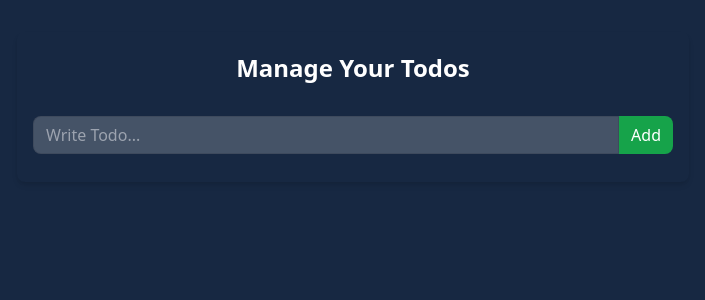
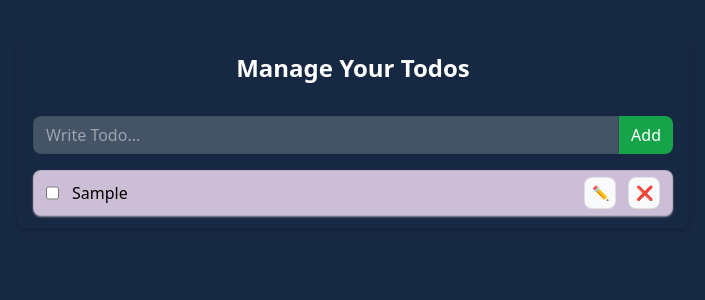
Before and after one commit to Abu-bakar-webdeveloper/todoapp, a React (Create React App) app: page / in a window 1280 px wide. Both pictures are taken after typing "Sample" into the empty fields and a click on the button "Add". Shown: the top 300 px of the page, without its empty margins (287-992 px from the left). Built offline with nearby package versions, Linux system fonts and the light colour scheme.

Commit message:
bug fixed project runnning

```diff
--- a/src/App.js
+++ b/src/App.js
@@ -46,9 +46,9 @@ function App() {
                     <div className="flex flex-wrap gap-y-3">
                         {/*Loop and Add TodoItem here */}
                         {todos.map((todo) => {
-                            <div key={todo.id} className='w-full'>
-                                <TodoItem todo={todo}/>
-                            </div>
+                            return <div key={todo.id} className='w-full'>
+                                    <TodoItem todo={todo}/>
+                                    </div>
                         })}
                     </div>
                 </div>
```
